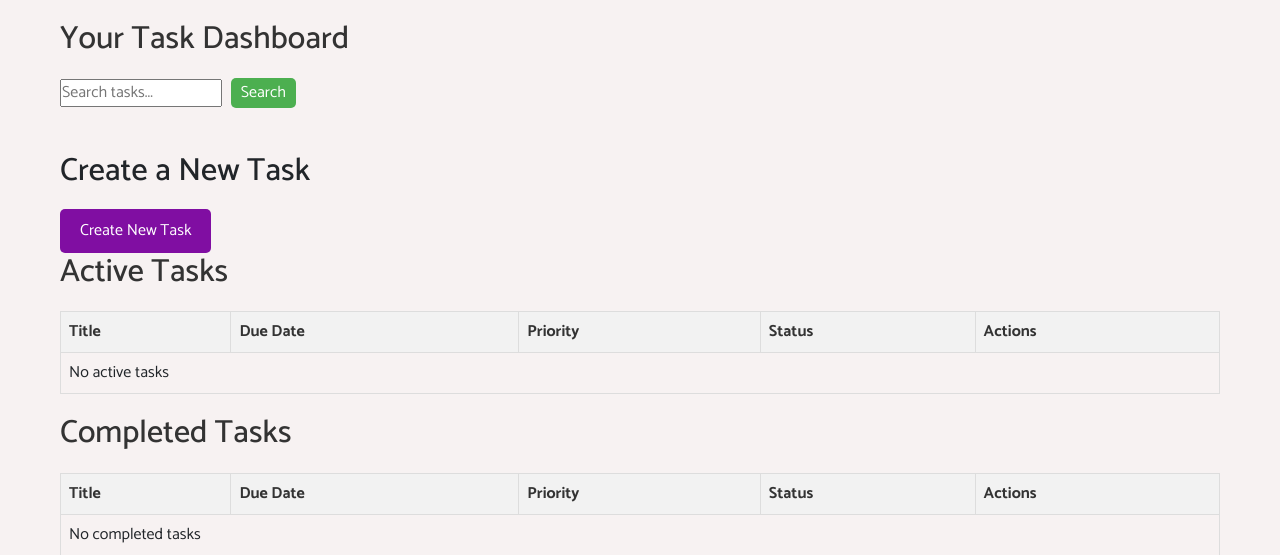
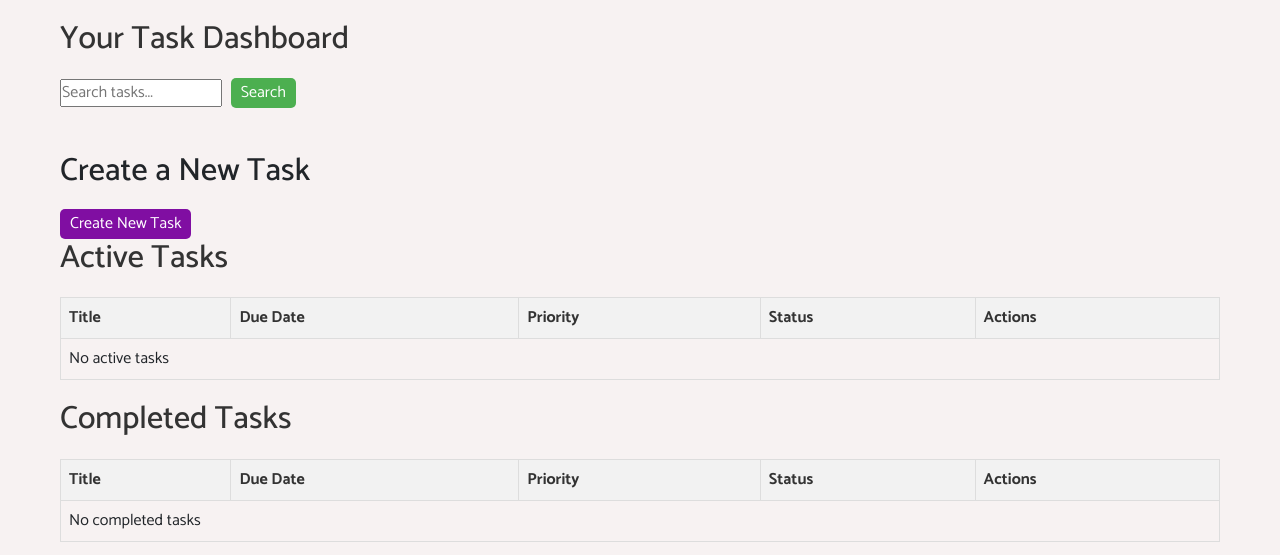
Before and after one commit to Vishalchapa/MIMO, a Django app: page /tasks/ in a window 1280 px wide. Shown: the part 70-625 px from the top of the page. Run offline with Django 4.2, Linux system fonts and the light colour scheme; the visitor is signed in with stand-in values (Sample User, id 1); data that the repository does not hold is empty; some libraries are stand-ins or nearby versions.

Commit message:
update css: reduce size of create tasks buttons

```diff
--- a/static/css/style.css
+++ b/static/css/style.css
@@ -254,6 +254,7 @@ body {
     background-color: #800ea2;
     color: #fff;
     margin-top: 10px;
+    padding: 3px 10px;
 }
 
 #createTaskForm {
```
